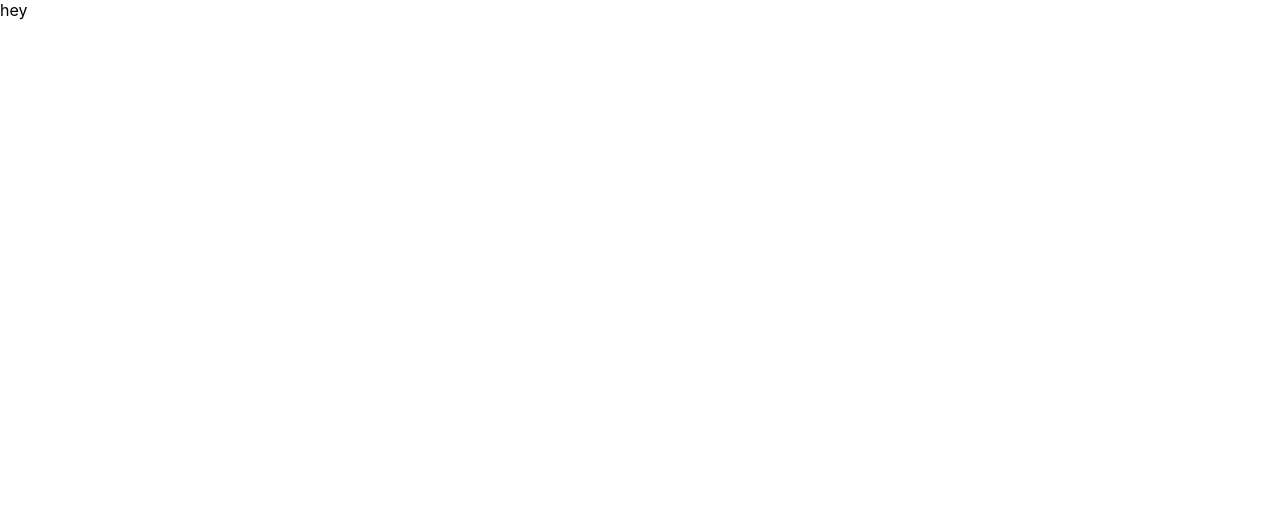
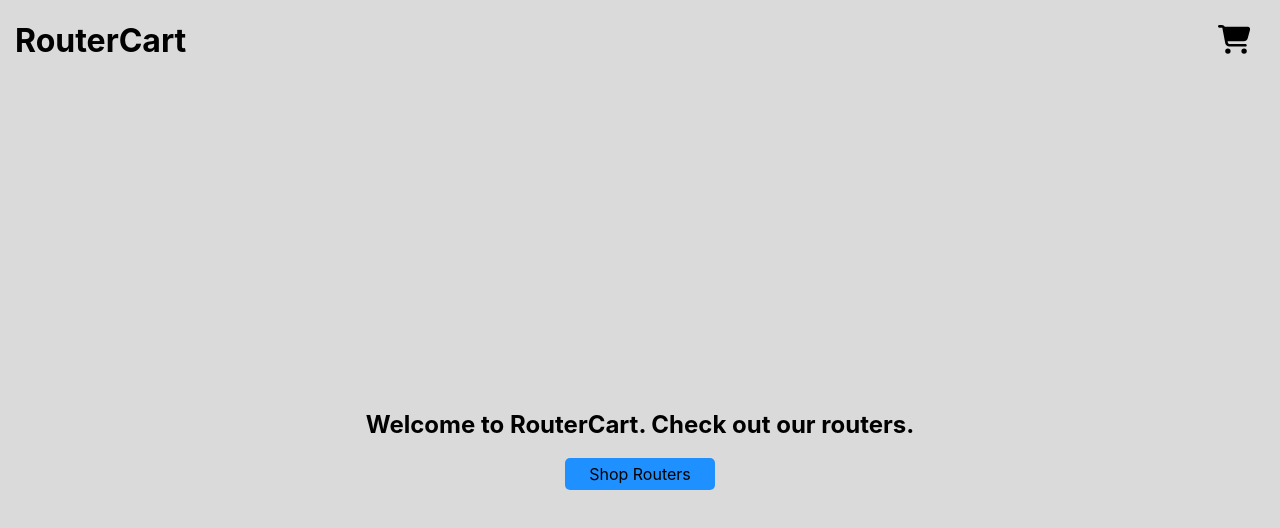
Before and after one commit to nickfrahm/shopping-cart, a React (Create React App) app: page / in a window 1280 px wide. Shown: the top 528 px of the page. Built offline with nearby package versions, Linux system fonts and the light colour scheme.

Commit message:
set up routes and landing page

```diff
--- a/package.json
+++ b/package.json
@@ -3,11 +3,15 @@
   "version": "0.1.0",
   "private": true,
   "dependencies": {
+    "@fortawesome/fontawesome-svg-core": "^1.3.0",
+    "@fortawesome/free-solid-svg-icons": "^6.0.0",
+    "@fortawesome/react-fontawesome": "^0.1.17",
     "@testing-library/jest-dom": "^5.16.2",
     "@testing-library/react": "^12.1.3",
     "@testing-library/user-event": "^13.5.0",
     "react": "^17.0.2",
     "react-dom": "^17.0.2",
+    "react-router-dom": "^6.2.1",
     "react-scripts": "5.0.0",
     "web-vitals": "^2.1.4"
   },
--- a/public/index.html
+++ b/public/index.html
@@ -1,14 +1,11 @@
 <!DOCTYPE html>
 <html lang="en">
+
 <head>
   <meta charset="utf-8" />
-    <link rel="icon" href="%PUBLIC_URL%/favicon.ico" />
   <meta name="viewport" content="width=device-width, initial-scale=1" />
   <meta name="theme-color" content="#000000" />
-    <meta
-      name="description"
-      content="Web site created using create-react-app"
-    />
+  <meta name="description" content="Web site created using create-react-app" />
   <link rel="apple-touch-icon" href="%PUBLIC_URL%/logo192.png" />
   <!--
       manifest.json provides metadata used when your web app is installed on a
@@ -24,8 +21,9 @@
       work correctly both with client-side routing and a non-root public URL.
       Learn how to configure a non-root public URL by running `npm run build`.
     -->
-    <title>React App</title>
+  <title>RouterCart</title>
 </head>
+
 <body>
   <noscript>You need to enable JavaScript to run this app.</noscript>
   <div id="root"></div>
@@ -40,4 +38,5 @@
       To create a production bundle, use `npm run build` or `yarn build`.
     -->
 </body>
+
 </html>
--- a/src/App.js
+++ b/src/App.js
@@ -1,5 +1,23 @@
+import './app.css';
+import { BrowserRouter, Routes, Route } from 'react-router-dom';
+import Nav from './components/util/Nav';
+import Home from './components/Home';
+import Cart from './components/Cart';
+import Shop from './components/Shop';
+
 function App() {
-  return <div className='App'>hey</div>;
+  return (
+    <div className='App'>
+      <Nav />
+      <BrowserRouter>
+        <Routes>
+          <Route path='/' element={<Home />} />
+          <Route path='/Shop' element={<Shop />} />
+          <Route path='/Cart' element={<Cart />} />
+        </Routes>
+      </BrowserRouter>
+    </div>
+  );
 }
 
 export default App;
--- /dev/null
+++ b/src/app.css
@@ -0,0 +1,41 @@
+.App {
+    display: flex;
+    flex-direction: column;
+    background-color: #dadada;
+}
+
+.Nav {
+    position: relative;
+    display: flex;
+    justify-content: space-between;
+    padding: 0px 15px;
+    height: 80px;
+}
+
+.CartIcon {
+    position: absolute;
+    font-size: 1.8rem;
+    top: 25px;
+    right: 30px;
+}
+
+.mainSection {
+    align-self: center;
+}
+
+.Home {
+    width: 80%;
+    height: calc(100vh - 80px);
+    display: flex;
+    align-items: center;
+    justify-content: center;
+    flex-direction: column;
+}
+
+.Button {
+    border-radius: 5px;
+    width: 150px;
+    line-height: 2;
+    text-align: center;
+    background-color: dodgerblue;
+}
--- /dev/null
+++ b/src/components/Cart.js
@@ -0,0 +1,5 @@
+const Cart = () => {
+  return <div className='Cart mainSection'>hello cart</div>;
+};
+
+export default Cart;
--- /dev/null
+++ b/src/components/Home.js
@@ -0,0 +1,12 @@
+import Button from './util/Button';
+
+const Home = () => {
+  return (
+    <div className='Home mainSection'>
+      <h2>Welcome to RouterCart. Check out our routers.</h2>
+      <Button text='Shop Routers' />
+    </div>
+  );
+};
+
+export default Home;
--- /dev/null
+++ b/src/components/Shop.js
@@ -0,0 +1,5 @@
+const Shop = () => {
+  return <div className='Shop mainSection'>hello shop</div>;
+};
+
+export default Shop;
--- /dev/null
+++ b/src/components/util/Button.js
@@ -0,0 +1,5 @@
+const Button = (props) => {
+  return <div className='Button callToAction'>{props.text}</div>;
+};
+
+export default Button;
--- /dev/null
+++ b/src/components/util/Nav.js
@@ -0,0 +1,13 @@
+import { FontAwesomeIcon } from '@fortawesome/react-fontawesome';
+import { faShoppingCart } from '@fortawesome/free-solid-svg-icons';
+
+const Nav = () => {
+  return (
+    <div className='Nav'>
+      <h1>RouterCart</h1>
+      <FontAwesomeIcon className='CartIcon' icon={faShoppingCart} />
+    </div>
+  );
+};
+
+export default Nav;
```
Also changed, not shown: 1 other file (tests, documents, lock files or other folders). Lines whose indentation alone changed are shown as unchanged.
